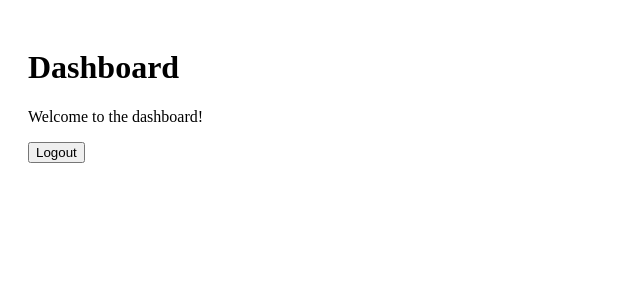
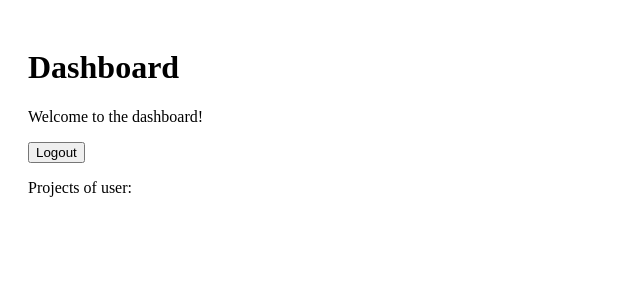
Before and after one commit to sumon-cns/project-management-system-frontend, a Vue app: page / in a window 1280 px wide. Shown: the top 300 px of the page, without its empty margins (0-640 px from the left). Built offline with nearby package versions, Linux system fonts and the light colour scheme; sample sign-in values are in the browser's storage.

Commit message:
dashboard modified, setObject & getObject methods moved to main.js

```diff
--- a/src/components/Dashboard.vue
+++ b/src/components/Dashboard.vue
@@ -3,11 +3,15 @@
     <h1>Dashboard</h1>
     <p>Welcome to the dashboard!</p>
     <button @click="handleLogout">Logout</button>
+
+    <section>
+      <p>Projects of user: {{ user.fullName }}</p>
+    </section>
   </div>
 </template>
 
 <script setup>
-import {onMounted} from "vue";
+import {onMounted, ref} from "vue";
 import {useRouter} from 'vue-router';
 
 onMounted(() => {
@@ -15,6 +19,7 @@ onMounted(() => {
 });
 
 const router = useRouter();
+const user = ref({...localStorage.getObject('loggedInUser')});
 
 function handleLogout() {
   localStorage.clear('loggedInUser');
--- a/src/main.js
+++ b/src/main.js
@@ -3,3 +3,11 @@ import App from './App.vue';
 import router from './router';
 
 createApp(App).use(router).mount('#app');
+
+Storage.prototype.setObject = function (key, value) {
+    this.setItem(key, JSON.stringify(value));
+}
+
+Storage.prototype.getObject = function (key) {
+    return JSON.parse(this.getItem(key));
+}
--- a/src/router/index.js
+++ b/src/router/index.js
@@ -21,12 +21,4 @@ router.beforeEach((to, from, next) => {
     }
 });
 
-Storage.prototype.setObject = function (key, value) {
-    this.setItem(key, JSON.stringify(value));
-}
-
-Storage.prototype.getObject = function (key) {
-    return JSON.parse(this.getItem(key));
-}
-
 export default router;
```
